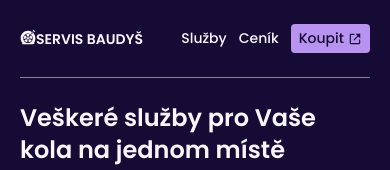
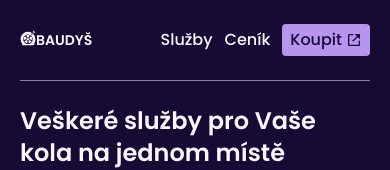
Before and after one commit to ton1czech/pneuservis-baudys, a React (Vite) app: page / in a window 390 px wide. Shown: the top 170 px of the page. Built offline with nearby package versions, Linux system fonts and the light colour scheme.

Commit message:
👌 IMPROVE: other refactors

```diff
--- a/src/components/Container.jsx
+++ b/src/components/Container.jsx
@@ -5,7 +5,7 @@ export default function Container({ children, dark }) {
         dark ? 'bg-dark' : 'bg-light'
       } w-full overflow-hidden font-poppins px-5 relative`}
     >
-      <div className={`2xl:max-w-[60%] lg:max-w-[80%] m-auto`}>{children}</div>
+      <div className={`lg:max-w-[80%] mx-auto`}>{children}</div>
     </div>
   )
 }
--- a/src/components/Footer.jsx
+++ b/src/components/Footer.jsx
@@ -10,7 +10,7 @@ const Link = ({ url, text, logo }) => (
     <a
       href={url}
       target='_blank'
-      className='link font-normal flex gap-1 items-center justify-center sm:justify-start'
+      className='text-light hover:text-accent ease-in duration-100 font-normal flex gap-1 items-center justify-center sm:justify-start'
     >
       <div className='font-bold'>{logo}</div>
       {text}
@@ -20,7 +20,7 @@ const Link = ({ url, text, logo }) => (
 
 const Item = ({ text, logo }) => (
   <li>
-    <p className='text text-sm sm:text-base flex justify-center sm:justify-start items-center gap-1'>
+    <p className='text-light text-sm sm:text-base flex justify-center sm:justify-start items-center gap-1'>
       <div className='font-bold'>{logo}</div>
       {text}
     </p>
@@ -94,17 +94,10 @@ export default function Footer() {
           </div>
         </Fade>
         <Fade bottom>
-          <p className='text text-xs mt-12 sm:mt-20'>Hájek 10, Kdyně 345 06</p>
-          <div className='mt-4 sm:mt-8'>
-            <a
-              className='text text-xs  hover:text-accent'
-              href='https://www.flaticon.com/free-icons/tire'
-              target='_blank'
-            >
-              Tire icons created by Vichanon Chaimsuk - Flaticon
-            </a>
-          </div>
-          <p className='text text-xs mt-2 sm:mt-4'>
+          <p className='text-light text-xs mt-12 sm:mt-20'>
+            Hájek 10, Kdyně 345 06
+          </p>
+          <p className='text-light text-xs mt-12 sm:mt-4'>
             &copy;{new Date().getFullYear()} Daniel Anthony Baudyš. Všechna
             práva vyhrazena.
           </p>
--- a/src/components/Navbar.jsx
+++ b/src/components/Navbar.jsx
@@ -7,9 +7,10 @@ import { Fade } from 'react-reveal'
 const Link = ({ url, text, external }) => (
   <li>
     <a
-      className={`link flex items-center gap-1 ${
-        external &&
-        'bg-accent rounded py-1 px-2 text-dark hover:text-dark hover:scale-[98%]'
+      className={`font-medium flex items-center gap-1 ease-out duration-100 ${
+        external
+          ? 'bg-accent rounded py-1 px-2 text-dark hover:text-dark hover:scale-[98%]'
+          : 'text-light hover:text-accent'
       }`}
       href={url}
       target={`${external ? '_blank' : ''}`}
@@ -25,9 +26,12 @@ export default function Navbar() {
     <Container dark>
       <nav className='flex justify-between items-center py-6'>
         <Fade left top>
-          <a href='#home' className='logo flex gap-2 sm:gap-3'>
+          <a
+            href='#home'
+            className='font-semibold text-sm sm:text-xl text-light uppercase flex gap-2 sm:gap-3'
+          >
             <GiFlatTire className='-mr-2 sm:-mr-3 w-4 h-4 sm:w-6 sm:h-6' />
-            servis baudyš
+            baudyš
           </a>
         </Fade>
         <Fade top>
--- a/src/container/OpeningHours.jsx
+++ b/src/container/OpeningHours.jsx
@@ -5,8 +5,8 @@ import { FiClock } from 'react-icons/fi'
 
 const Item = ({ day, weekend }) => (
   <div className='grid grid-cols-2 gap-12 sm:gap-28'>
-    <h2 className='darksubheading'>{day}</h2>
-    <div className='darktext'>
+    <h2 className='font-semibold text-xl sm:text-3xl text-dark'>{day}</h2>
+    <div className='text-dark sm:text-lg'>
       {weekend ? (
         <>
           <p>domluva</p>
--- a/src/index.css
+++ b/src/index.css
@@ -9,30 +9,6 @@
 }
 
 @layer components {
-  .logo {
-    @apply font-semibold text-sm sm:text-xl text-light uppercase;
-  }
-  .heading {
-    @apply font-semibold text-2xl sm:text-5xl text-light;
-  }
-  .darkheading {
-    @apply font-semibold text-2xl sm:text-5xl text-dark;
-  }
-  .subheading {
-    @apply font-semibold text-xl sm:text-3xl text-light2;
-  }
-  .darksubheading {
-    @apply font-semibold text-xl sm:text-3xl text-dark2;
-  }
-  .text {
-    @apply font-normal text-light sm:text-lg leading-normal;
-  }
-  .darktext {
-    @apply font-normal text-dark sm:text-lg leading-normal;
-  }
-  .link {
-    @apply font-medium text-light text-sm sm:text-base leading-normal hover:text-accent cursor-pointer ease-in duration-100;
-  }
   .circle-gradient {
     background-image: radial-gradient(
       circle,
```
Also changed, not shown: public/assets/dots.svg (deleted).
